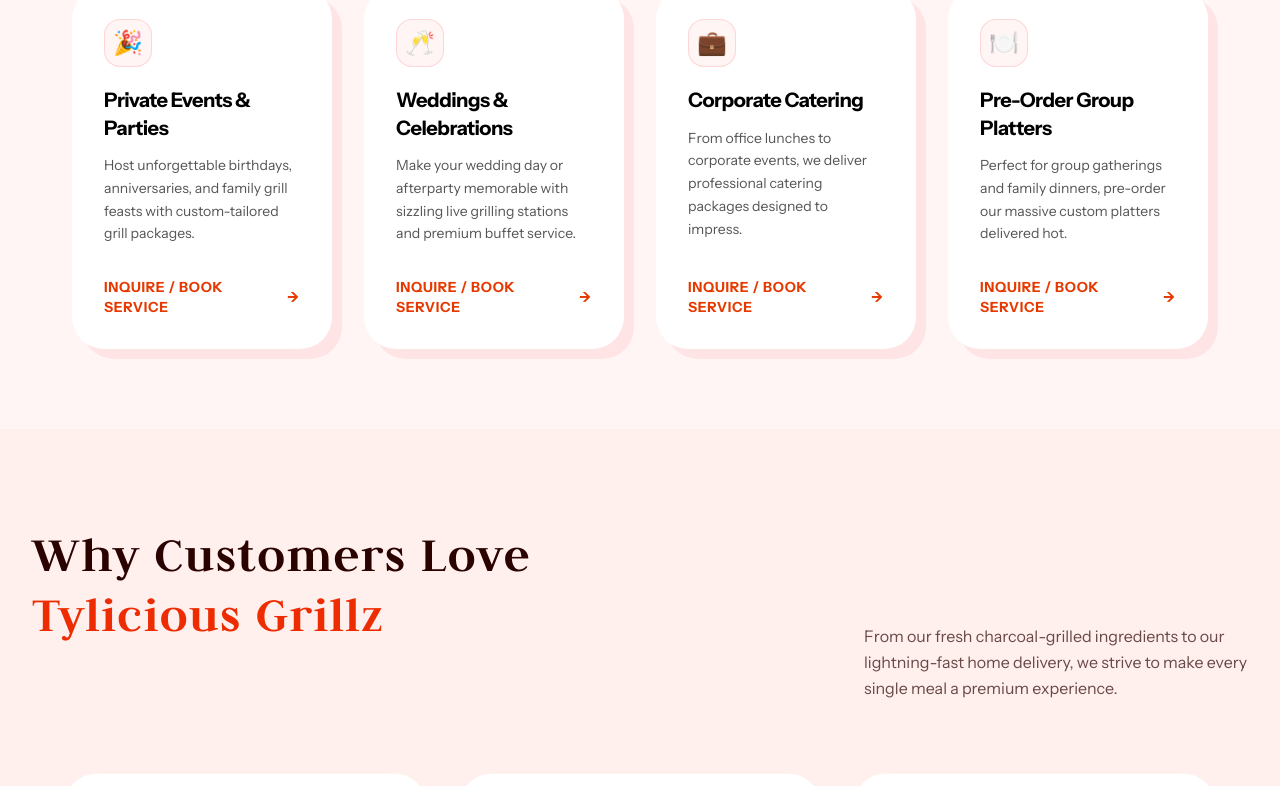
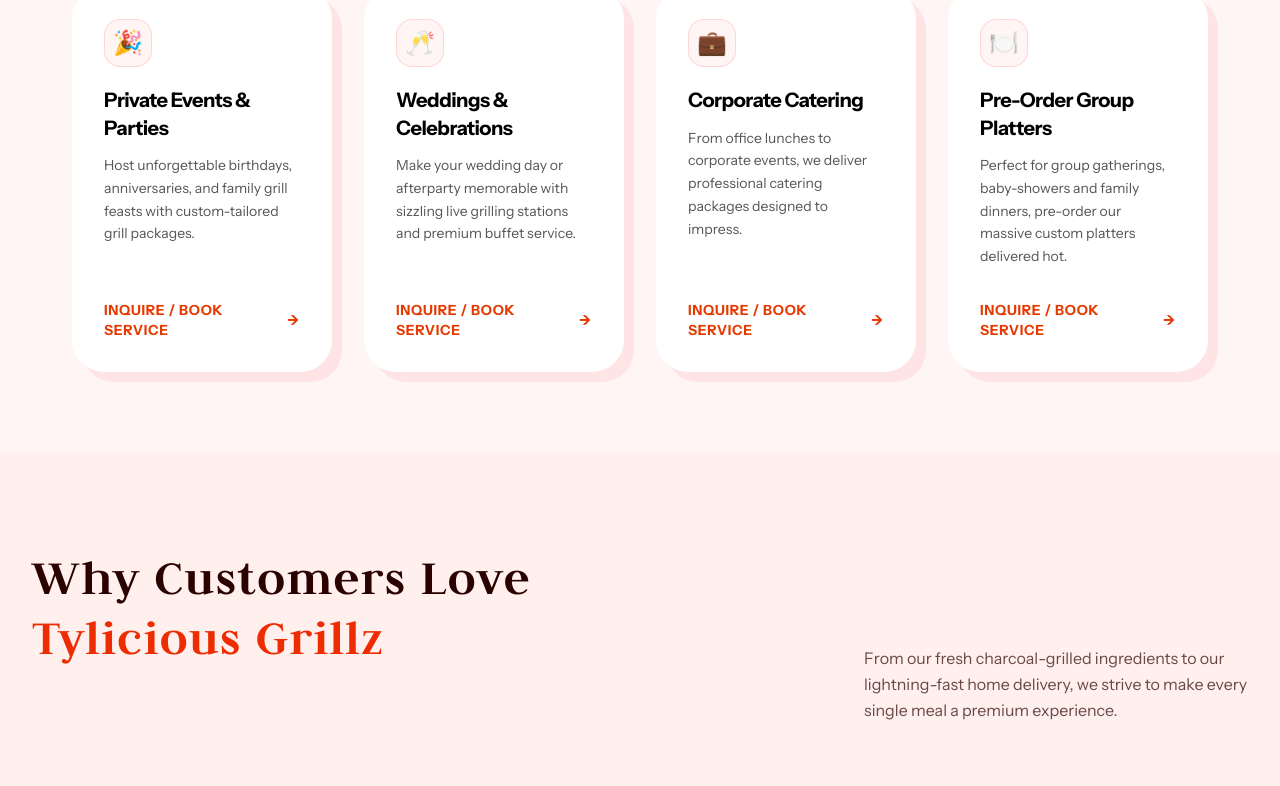
Before and after one commit to davemayor2/TyliciousGrillz, a Next.js app: page / in a window 1280 px wide. Shown: the part 1088-1874 px from the top of the page. Built offline with nearby package versions, Linux system fonts and the light colour scheme; a web font is replaced by a local one.

Commit message:
add_fried_chips_side_option

```diff
--- a/components/sections/home/CateringHighlight.tsx
+++ b/components/sections/home/CateringHighlight.tsx
@@ -29,7 +29,7 @@
       id: 'group-platters',
       icon: '🍽️',
       title: 'Pre-Order Group Platters',
-      description: 'Perfect for group gatherings and family dinners, pre-order our massive custom platters delivered hot.',
+      description: 'Perfect for group gatherings, baby-showers and family dinners, pre-order our massive custom platters delivered hot.',
     },
   ];
 
--- a/components/sections/menu/Categories.tsx
+++ b/components/sections/menu/Categories.tsx
@@ -54,7 +54,7 @@
         <div className="flex flex-col md:flex-row md:items-end justify-between gap-4 mb-8">
           <div className="w-full text-center">
             <h2 className="font-judson font-normal text-3xl md:text-[2.5rem] text-[#1A0500] leading-tight">
-              Featured Categories
+              Protein Choices
             </h2>
           </div>
         </div>
--- a/components/shared/Footer.tsx
+++ b/components/shared/Footer.tsx
@@ -23,7 +23,7 @@
               </h3>
 
               <div className="flex flex-col gap-2.5 font-sans text-sm text-white/80 leading-relaxed text-left">
-                <p>Phone: +123 456 7890</p>
+                <p>Phone: +44 7597 934557</p>
                 <p>Address: London & Kent, United Kingdom</p>
                 <p>Email: info@tyliciousgrillz.com</p>
               </div>
@@ -66,7 +66,7 @@
                   className="w-10 h-10 rounded-full border border-white/30 hover:border-white hover:bg-white/10 flex items-center justify-center text-white transition-all duration-200"
                 >
                   <svg className="w-5 h-5" fill="currentColor" viewBox="0 0 24 24" xmlns="http://www.w3.org/2000/svg">
-                    <path d="M19.59 6.69a4.83 4.83 0 0 1-3.77-4.25V2h-3.45v13.67a2.89 2.89 0 0 1-5.2 1.74 2.89 2.89 0 0 1 2.31-4.64 2.93 2.93 0 0 1 .74.1v-3.5a6.81 6.81 0 0 0-.74-.04c-3.76 0-6.82 3.06-6.82 6.82s3.06 6.82 6.82 6.82 6.82-3.06 6.82-6.82V8.82a8.31 8.31 0 0 0 4.9 1.55V6.92a4.83 4.83 0 0 1-1.62-.23z"/>
+                    <path d="M19.59 6.69a4.83 4.83 0 0 1-3.77-4.25V2h-3.45v13.67a2.89 2.89 0 0 1-5.2 1.74 2.89 2.89 0 0 1 2.31-4.64 2.93 2.93 0 0 1 .74.1v-3.5a6.81 6.81 0 0 0-.74-.04c-3.76 0-6.82 3.06-6.82 6.82s3.06 6.82 6.82 6.82 6.82-3.06 6.82-6.82V8.82a8.31 8.31 0 0 0 4.9 1.55V6.92a4.83 4.83 0 0 1-1.62-.23z" />
                   </svg>
                 </Link>
 
--- a/components/shared/ProductOptionsModal.tsx
+++ b/components/shared/ProductOptionsModal.tsx
@@ -31,6 +31,7 @@
     { id: 'plantain', label: 'Sweet Fried Plantain' },
     { id: 'mac-cheese', label: 'Mac & Cheese' },
     { id: 'vermicelli', label: 'Vermicelli Noodles' },
+    { id: 'fried-chips', label: 'Fried Chips' },
   ];
 
   const handleSideToggle = (sideId: string) => {
```
